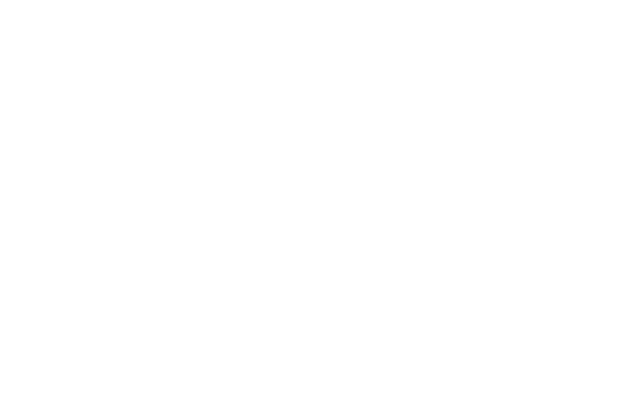
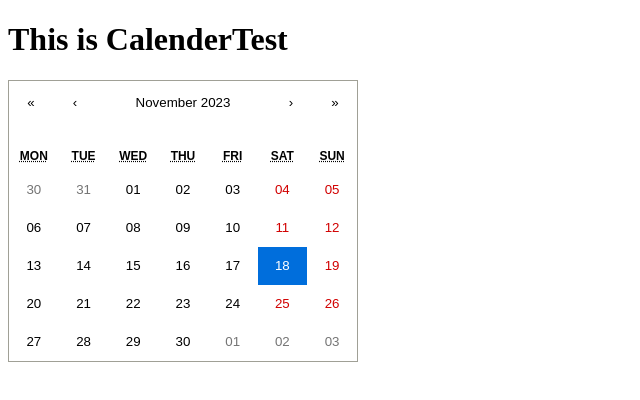
Before and after one commit to BapMate/BapMateFront, a React (Create React App) app: page /calendertest in a window 1280 px wide. Before the commit this address had no page. Shown: the top 400 px of the page, without its empty margins (0-640 px from the left). Built offline with nearby package versions, Linux system fonts and the light colour scheme.

Commit message:
[test]리액트 캘린더 기본 사용

```diff
--- a/package.json
+++ b/package.json
@@ -8,9 +8,12 @@
     "@testing-library/react": "^13.4.0",
     "@testing-library/user-event": "^13.5.0",
     "@types/jest": "^27.5.2",
+    "@types/react-datepicker": "^4.19.3",
     "axios": "^1.6.2",
     "http-proxy-middleware": "^2.0.6",
+    "moment": "^2.29.4",
     "react": "^18.2.0",
+    "react-calendar": "^4.6.1",
     "react-dom": "^18.2.0",
     "react-router": "^6.19.0",
     "react-router-dom": "^6.19.0",
--- a/src/App.tsx
+++ b/src/App.tsx
@@ -7,6 +7,7 @@
 import { QueryClientProvider, QueryClient } from '@tanstack/react-query';
 import Main from './pages/main';
 import Signup from './pages/signup';
+import CalenderTest from './pages/calendertest';
 
 function App() {
   const queryClient = new QueryClient();
@@ -19,6 +20,7 @@
             <Route path="/kakao/redirect" element={<KakaoLogin />} />
             <Route path="/main" element={<Main />} />
             <Route path="/signup" element={<Signup />} />
+            <Route path="/calendertest" element={<CalenderTest />} />
           </Routes>
         </BrowserRouter>
       </QueryClientProvider>
--- /dev/null
+++ b/src/pages/calendertest.tsx
@@ -0,0 +1,33 @@
+import React from 'react';
+import Calendar from 'react-calendar';
+import { useEffect, useState } from 'react';
+import 'react-calendar/dist/Calendar.css';
+import moment from 'moment';
+
+type ValuePiece = Date | null;
+
+type Value = ValuePiece | [ValuePiece, ValuePiece];
+
+const CalenderTest = () => {
+  const curDate = new Date(); // 현재 날짜
+  const [value, onChange] = useState<Value>(curDate);
+
+  useEffect(() => {
+    console.log(value);
+  }, [value]);
+
+  return (
+    <div>
+      <h1>This is CalenderTest</h1>
+      <Calendar
+        locale="en"
+        onChange={onChange}
+        value={value}
+        formatDay={(locale, date) => moment(date).format('DD')}
+      />
+      {/* <div>{moment(value).format('YYYY년 MM월 DD일')}</div> */}
+    </div>
+  );
+};
+
+export default CalenderTest;
--- a/src/pages/kakaoLogin.tsx
+++ b/src/pages/kakaoLogin.tsx
@@ -1,6 +1,6 @@
 import React from 'react';
 import CommonButton from '../components/common/button';
-import { useEffect, useState, useCallback } from 'react';
+import { useEffect, useState } from 'react';
 import { useNavigate } from 'react-router-dom';
 import { useSearchParams } from 'react-router-dom';
 import { useGetIdToken } from '../apis/get/useGetIdToken';
```
Also changed, not shown: 1 other file (tests, documents, lock files or other folders).
